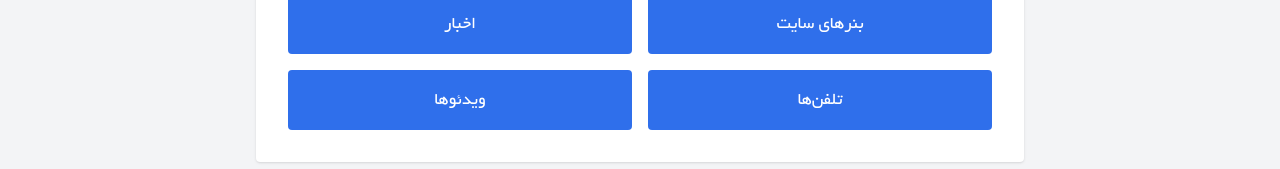
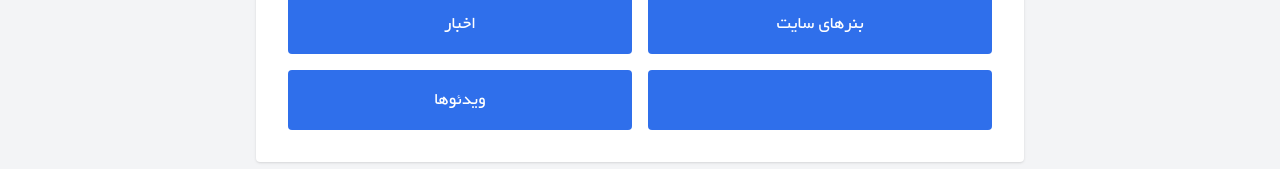
Before and after one commit to mojtaba-sabbagh/portal, a Next.js app: page /admin in a window 1280 px wide. Shown: the part 243-412 px from the top of the page. Built offline with nearby package versions, Linux system fonts and the light colour scheme; sample sign-in values are in the browser's storage.

Commit message:
Contacts admin fixed.

```diff
--- a/app/admin/page.tsx
+++ b/app/admin/page.tsx
@@ -24,7 +24,7 @@ export default function AdminPage() {
   const sectionTitles: Record<string, string> = {
     banner: 'بنرهای سایت',
     news: 'اخبار',
-    telephone: 'تلفن‌ها',
+    contacts: 'تلفن‌ها',
     videos: 'ویدئوها',
   };
 
```
